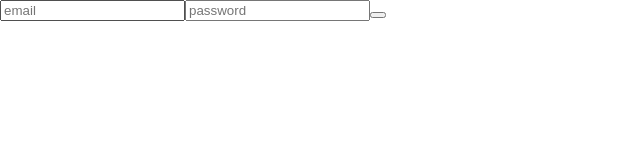
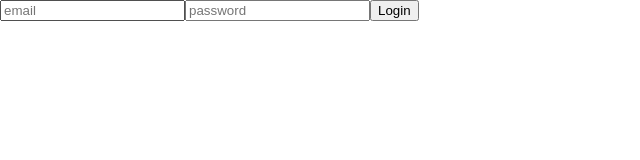
Before and after one commit to uoslife/uoslife-assignment-fe-2, a React (Create React App) app: page / in a window 1280 px wide. Shown: the top 160 px of the page, without its empty margins (0-640 px from the left). Built offline with nearby package versions, Linux system fonts and the light colour scheme; a web font is replaced by a local one.

Commit message:
feat: 요구사항1, 요구사항3 구현 완료

```diff
--- a/package.json
+++ b/package.json
@@ -7,7 +7,13 @@
     "@types/node": "^16.18.37",
     "@types/react": "^18.2.14",
     "@types/react-dom": "^18.2.6",
+    "cookie-parser": "^1.4.6",
+    "cors": "^2.8.5",
+    "dotenv": "^16.3.1",
+    "express": "^4.18.2",
+    "jsonwebtoken": "^9.0.1",
     "ky": "^0.33.3",
+    "nodemon": "^2.0.22",
     "react": "^18.2.0",
     "react-dom": "^18.2.0",
     "react-router-dom": "^6.14.1",
--- a/src/pages/Login.tsx
+++ b/src/pages/Login.tsx
@@ -1,10 +1,58 @@
+import React, { useState, useCallback } from 'react';
+import { useNavigate } from 'react-router-dom';
+import API from '../api';
+
 const Login = () => {
+  const [email, setEmail] = useState('');
+  const [password, setPassword] = useState('');
+
+  const emailChange = (event: any) => {
+    setEmail(event.target.value);
+  };
+  const passwordChange = (event: any) => {
+    setPassword(event.target.value);
+  };
+
+  const navigate = useNavigate();
+
+  const login = useCallback(
+    (e: React.FormEvent<HTMLFormElement>) => {
+      e.preventDefault();
+      const login = async () => {
+        try {
+          const response = await API.post('auth/login', {
+            body: JSON.stringify({ email, password }),
+            headers: {
+              'Content-Type': 'application/json',
+            },
+          });
+          const { access_token, refresh_token } =
+            (await response.json()) as any;
+
+          localStorage.setItem('access_token', access_token);
+          localStorage.setItem('refresh_token', refresh_token);
+
+          navigate('/main');
+        } catch (error) {
+          console.log(error);
+        }
+      };
+
+      login();
+    },
+    [email, password],
+  );
+
   return (
     <>
-      <form>
-        <input type="email" placeholder="email" />
-        <input type="password" placeholder="password" />
-        <button type="submit" />
+      <form onSubmit={login}>
+        <input type="email" placeholder="email" onChange={emailChange} />
+        <input
+          type="password"
+          placeholder="password"
+          onChange={passwordChange}
+        />
+        <button type="submit">Login</button>
       </form>
     </>
   );
--- a/src/pages/Main.tsx
+++ b/src/pages/Main.tsx
@@ -1,9 +1,17 @@
 // import Category from '../components/Category';
+import { useNavigate } from 'react-router-dom';
 
 const Login = () => {
+  const navigate = useNavigate();
+  const handleClick = () => {
+    localStorage.clear();
+    navigate('/');
+  };
   return (
     <>
-      <button type="button">logout</button>
+      <button type="button" onClick={handleClick}>
+        logout
+      </button>
     </>
   );
 };
```
Also changed, not shown: 1 other file (tests, documents, lock files or other folders).
